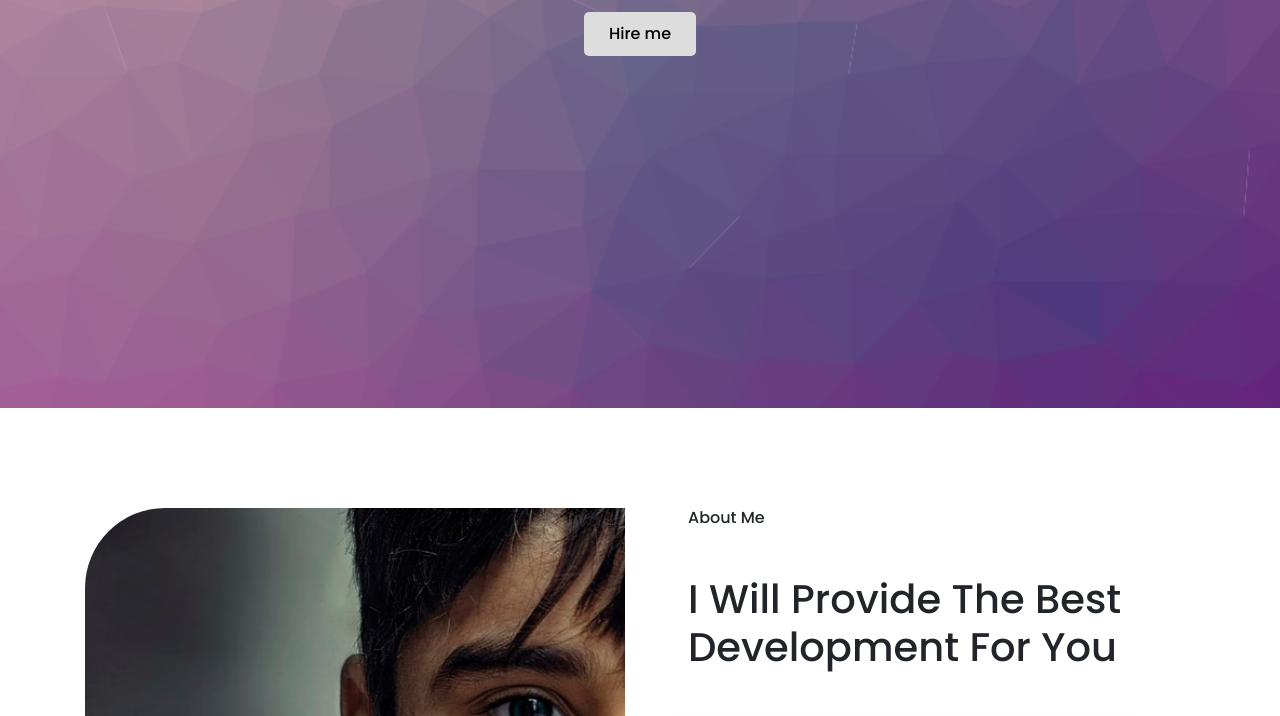
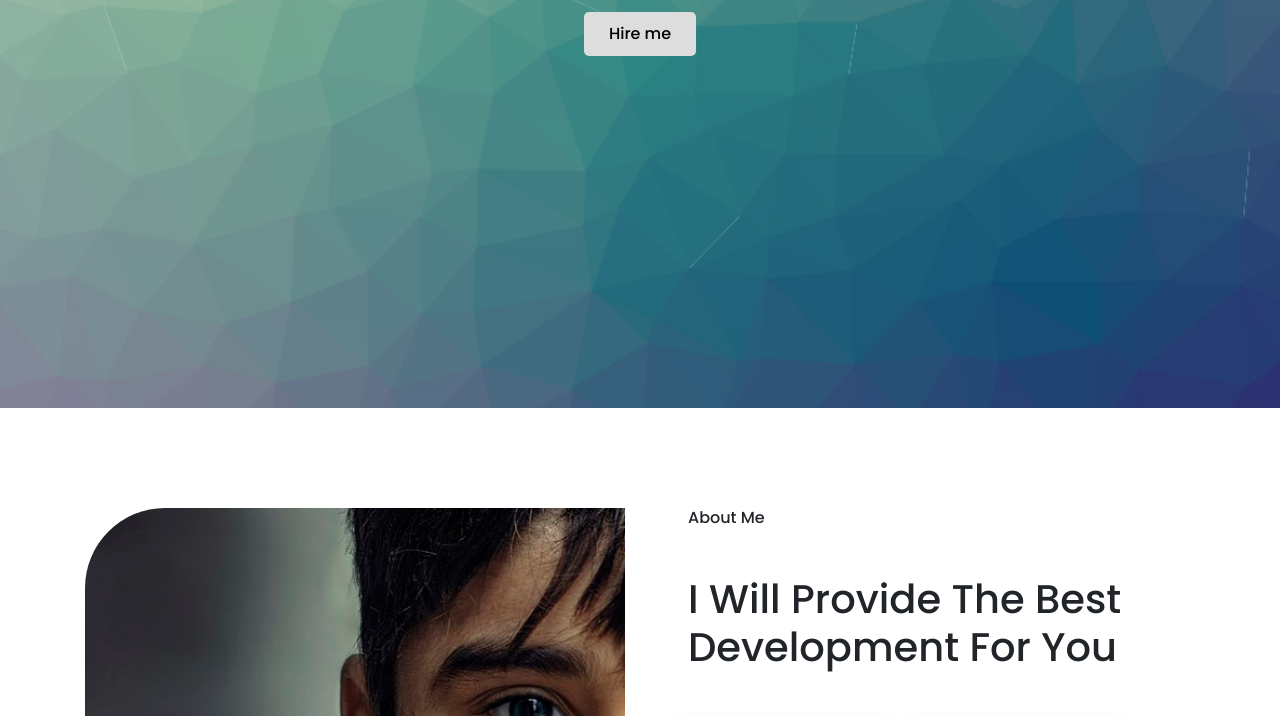
Before and after one commit to faizan65/Assesment, a plain HTML site: page index.html in a window 1280 px wide. Shown: the part 408-1124 px from the top of the page. Drawn offline with nearby package versions, Linux system fonts and the light colour scheme.

Commit message:
new changes

```diff
--- a/css/styles.css
+++ b/css/styles.css
@@ -43,7 +43,7 @@ body{
 }
 
 #banner .hero-image {
-  background-image:linear-gradient(0deg, rgba(255, 0, 150, 0.3), rgba(255, 0, 150, 0.3)), url('../assets/img/banner.png');
+  background-image:linear-gradient(0deg, rgba(255, 0, 149, 0.041), rgba(255, 0, 149, 0.055)), url('../assets/img/banner.png');
   height: 92vh;
   background-position: center;
   background-repeat: no-repeat;
```
